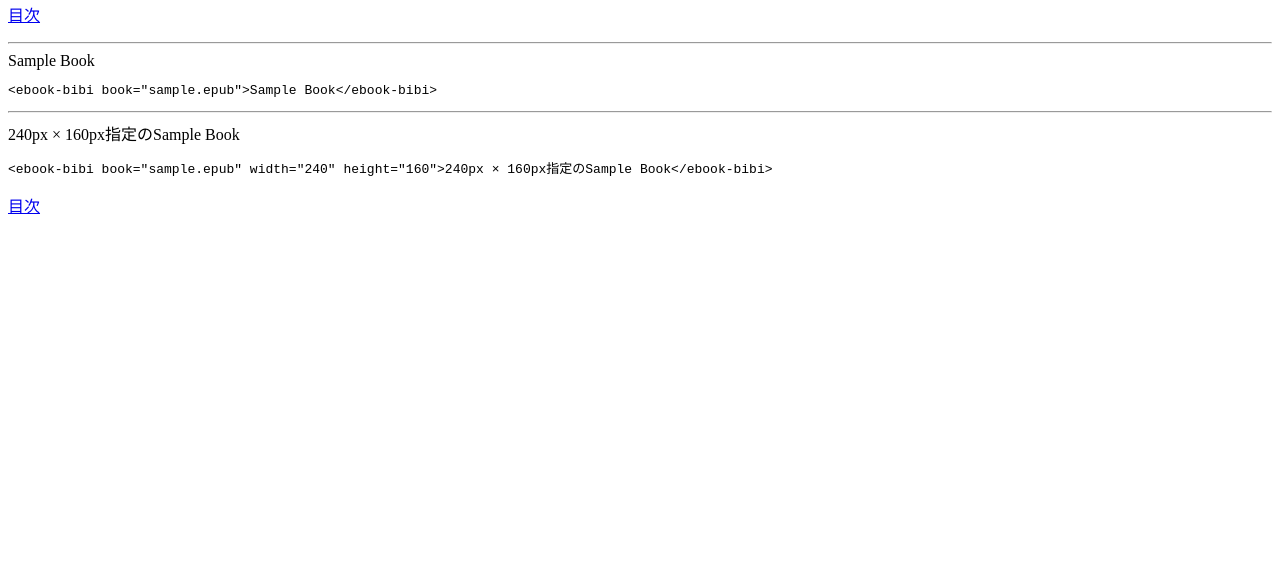
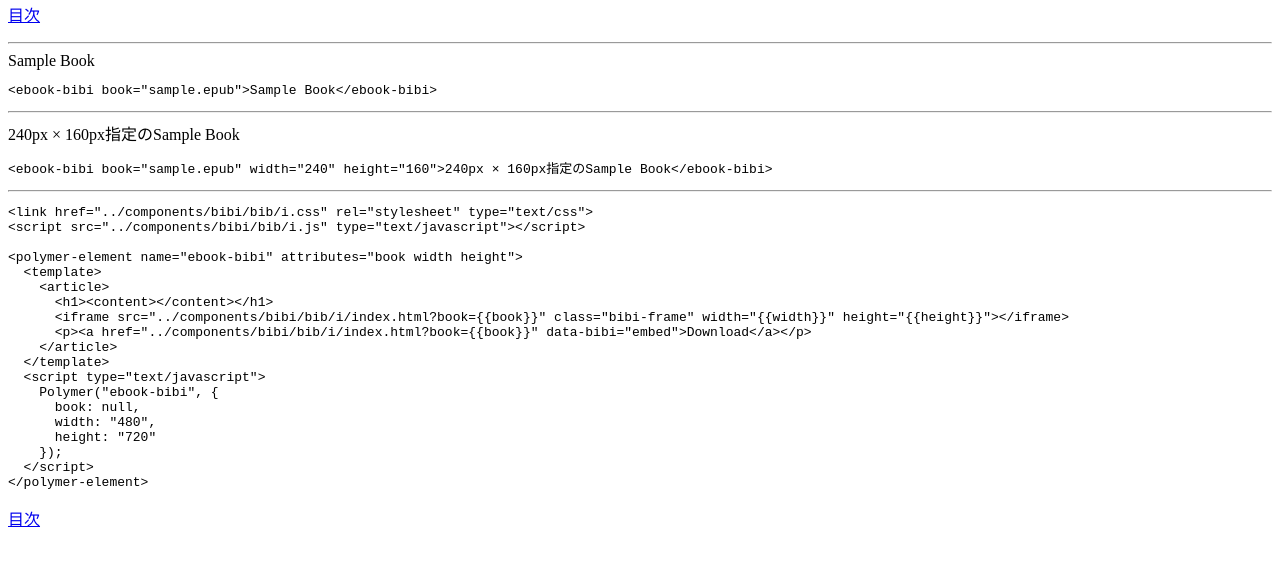
Before and after one commit to KitaitiMakoto/sinap-engineer-meeting-20140203-polymer, a website: page demo/bibi/index.html in a window 1280 px wide. Shown: the part 87-652 px from the top of the page. Drawn offline with Linux system fonts and the light colour scheme.

```diff
--- a/demo/bibi/index.html
+++ b/demo/bibi/index.html
@@ -26,6 +26,30 @@
 &lt;ebook-bibi book="sample.epub" width="240" height="160"&gt;240px × 160px指定のSample Book&lt;/ebook-bibi&gt;
 </pre>
 
+<hr>
+
+<pre class="prettyprint">
+&lt;link href="../components/bibi/bib/i.css" rel="stylesheet" type="text/css"&gt;
+&lt;script src="../components/bibi/bib/i.js" type="text/javascript"&gt;&lt;/script&gt;
+
+&lt;polymer-element name="ebook-bibi" attributes="book width height"&gt;
+  &lt;template&gt;
+    &lt;article&gt;
+      &lt;h1&gt;&lt;content&gt;&lt;/content&gt;&lt;/h1&gt;
+      &lt;iframe src="../components/bibi/bib/i/index.html?book={{book}}" class="bibi-frame" width="{{width}}" height="{{height}}"&gt;&lt;/iframe&gt;
+      &lt;p&gt;&lt;a href="../components/bibi/bib/i/index.html?book={{book}}" data-bibi="embed"&gt;Download&lt;/a&gt;&lt;/p&gt;
+    &lt;/article&gt;
+  &lt;/template&gt;
+  &lt;script type="text/javascript"&gt;
+    Polymer("ebook-bibi", {
+      book: null,
+      width: "480",
+      height: "720"
+    });
+  &lt;/script&gt;
+&lt;/polymer-element&gt;
+</pre>
+
 <p><a href="../index.html">目次</a></p>
 
 <script src="https://google-code-prettify.googlecode.com/svn/loader/run_prettify.js" type="text/javascript"></script>
```
Also changed, not shown: demo/bibi/bibi.html (+1 -1 lines).
